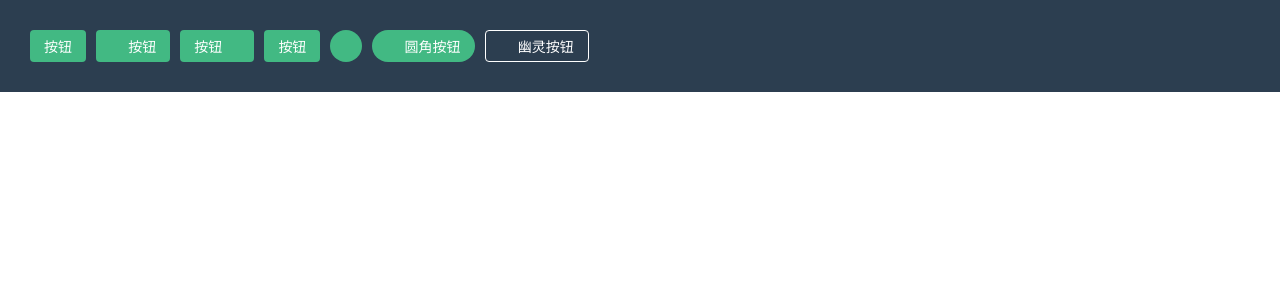
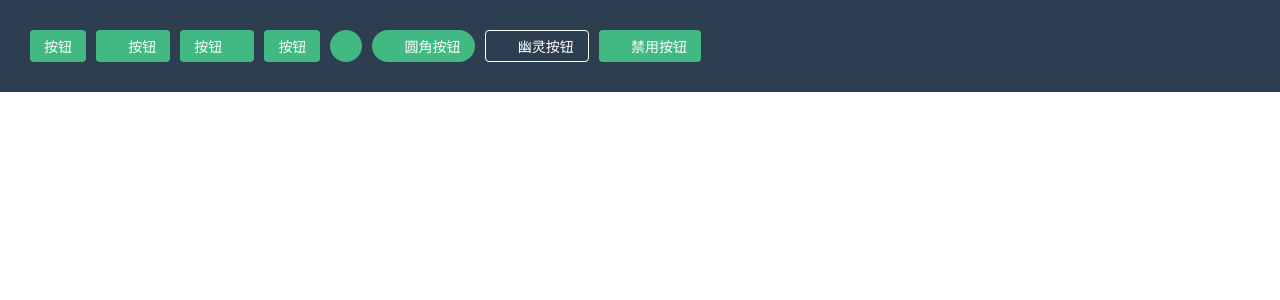
Before and after one commit to SofiaYing/vue-components, a Vue app: page /#/ in a window 1280 px wide. Shown: the top 300 px of the page. Built offline with nearby package versions, Linux system fonts and the light colour scheme.

Commit message:
添加禁用

```diff
--- a/src/components/button.vue
+++ b/src/components/button.vue
@@ -7,6 +7,7 @@
     'is-round': round,
     'is-ghost': ghost,
   }"
+  :disabled="disabled || loading"
   @click="clickHandler">
 
   <c-icon class="icon" v-if="icon && !loading" :name="icon"></c-icon>
@@ -51,6 +52,7 @@ export default {
     circle: Boolean,
     round: Boolean,
     ghost: Boolean,
+    disabled: Boolean,
   },
   components:{
     'c-icon': icon,
--- a/src/views/home.vue
+++ b/src/views/home.vue
@@ -11,6 +11,7 @@
     <c-button icon="search" circle></c-button>
     <c-button icon="search" round>圆角按钮</c-button>
     <c-button icon="search" ghost>幽灵按钮</c-button>
+    <c-button icon="search" disabled @click="disabledClick">禁用按钮</c-button>
   </div>
 </template>
 
@@ -35,6 +36,9 @@ export default {
         this.loadingShowFlag = false
       },2000)
     },
+    disabledClick(){
+      console.log('11111111')
+    },
   }
 }
 </script>
```
